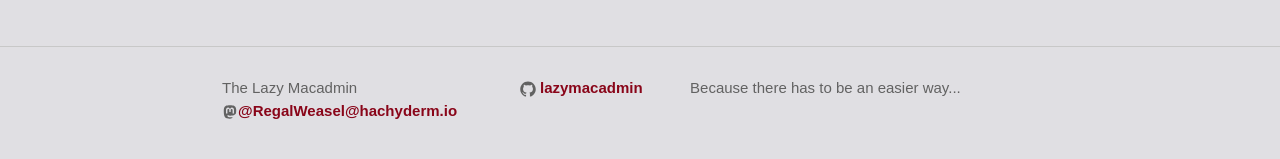
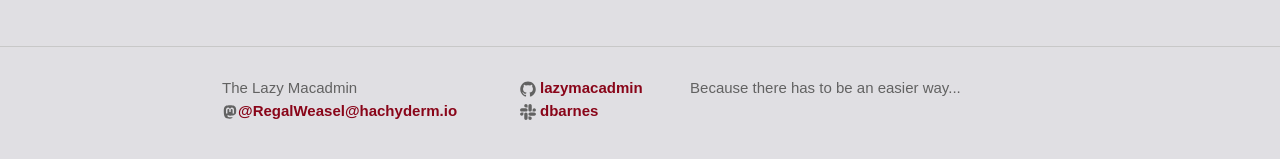
Before and after one commit to lazymacadmin/lazymacadmin.github.io, a Jekyll site: the page built from index.html, in a window 1280 px wide. Shown: the part 494-653 px from the top of the page. Built offline with Jekyll 4.4.1, drawn with Linux system fonts in a browser that asks for light colours; some web fonts are replaced; the list of posts is cut into pages by our own code.

Commit message:
Update footer.html

```diff
--- a/_includes/footer.html
+++ b/_includes/footer.html
@@ -21,6 +21,13 @@
             {% include icon-github.html username=site.github_username %}
           </li>
           {% endif %}
+
+          {% if site.slack_username %}
+          <li>
+            {% include icon-slack.html username=site.slack_username %}
+          </li>
+          {% endif %}
+
        </ul>
       </div>
 
```
